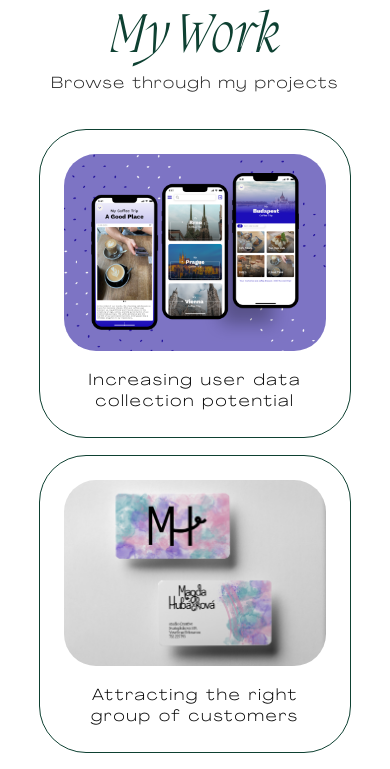
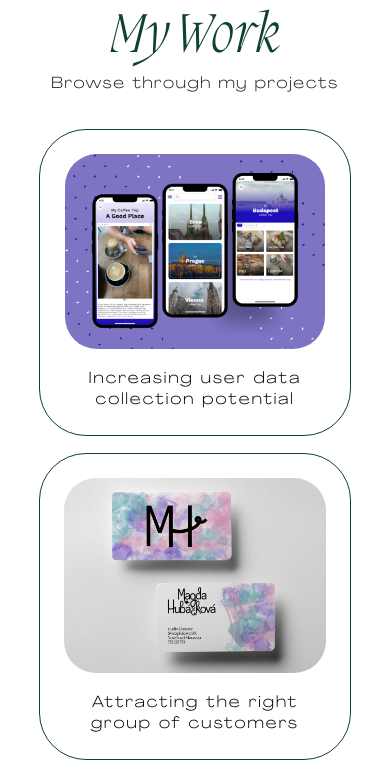
Before and after one commit to TerezaBelohoubkova/TerezaBelohoubkova.github.io, a plain HTML site: page index.html in a window 390 px wide. Shown: the part 820-1589 px from the top of the page. Drawn offline with Linux system fonts and the light colour scheme; files whose address does not match are found by name; a web font is replaced by a local one.

Commit message:
corrections

```diff
--- a/pages/projects.css
+++ b/pages/projects.css
@@ -120,6 +120,7 @@
   .hero_pic {
       width: 797px;
       height: 563px;
+      object-fit: cover;
       border-radius: 10px;
   }
 
--- a/pages/style.css
+++ b/pages/style.css
@@ -245,12 +245,11 @@ a:hover {
 /* SECTIONS */
 
 section {
-    padding-bottom: 30vh;
+    padding-bottom: 20vh;
     box-sizing: border-box;
     min-height: fit-content;
     display: flex;
     justify-content: space-between;
-
     display: inline-flex;
     flex-direction: column;
     align-items: flex-start;
@@ -272,7 +271,7 @@ section {
     display: flex;
     flex-direction: row;
     width: 1200px;
-
+    align-items: center;
 }
 
 .section_subcontainer {
@@ -370,7 +369,7 @@ section {
     display: flex;
     padding: 1.5rem !important;
     flex-direction: column;
-    align-items: flex-start;
+    align-items: center;
     gap: 20px;
     border-radius: calc(2rem + 15px);
     border: 1px solid #0E4132;
@@ -418,7 +417,7 @@ section {
 
 .project-image {
     display: block;
-    height: auto;
+    height: 370px;
     border-radius: 2rem;
     object-fit: cover;
     max-width: 100%;
@@ -755,6 +754,11 @@ section {
         gap: 2vh;
     }
 
+    .project-image {
+        max-width: 100%;
+        height: 50vw;
+    }
+
     .details-container>h2 {
         max-width: fit-content;
         margin: 0 2px;
```
Also changed, not shown: pages/MH-brand.css (+4 -3 lines), pages/project-MH-brand.html (+1 -4 lines), pages/project-coffee-trip.html (+1 -1 lines).
